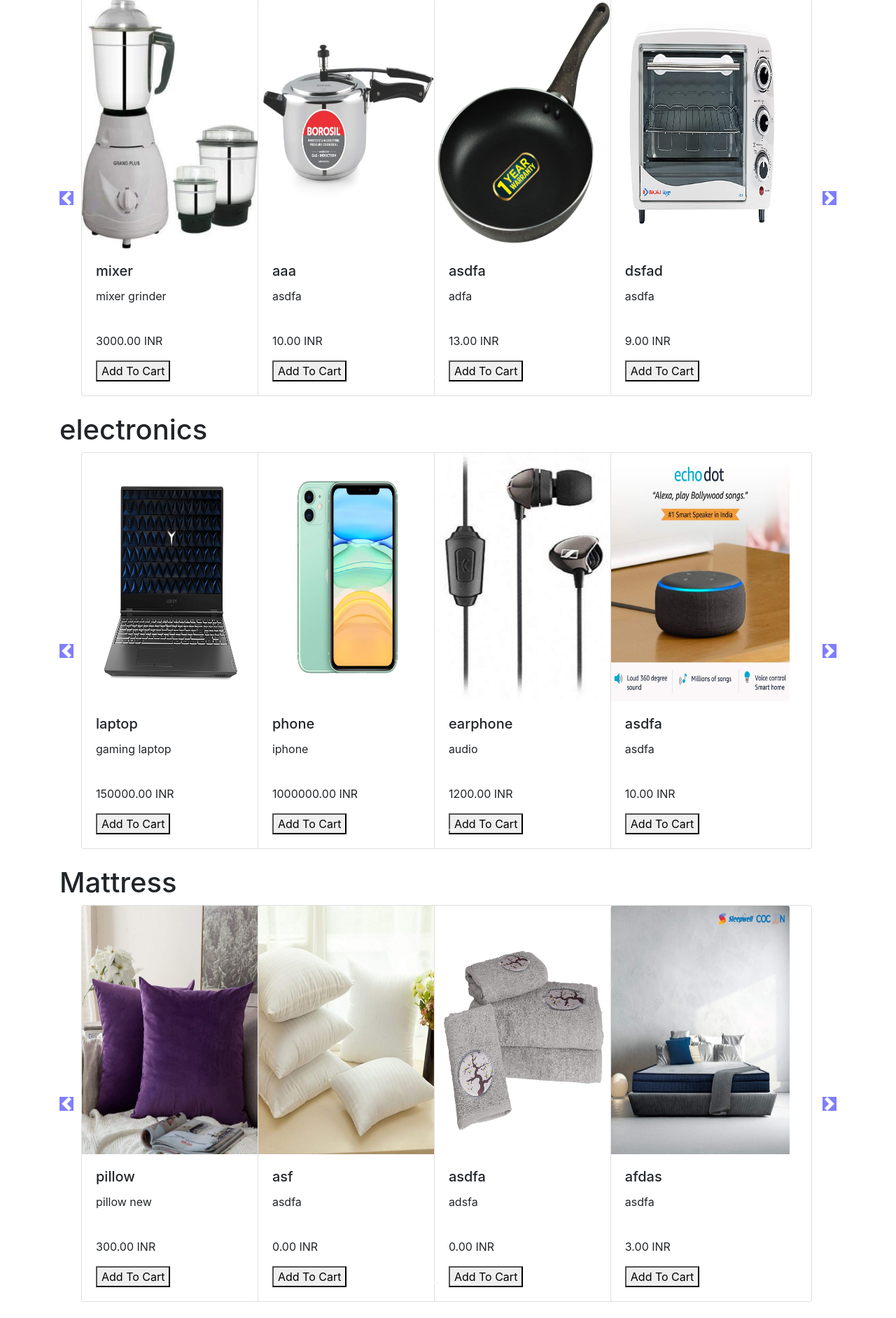
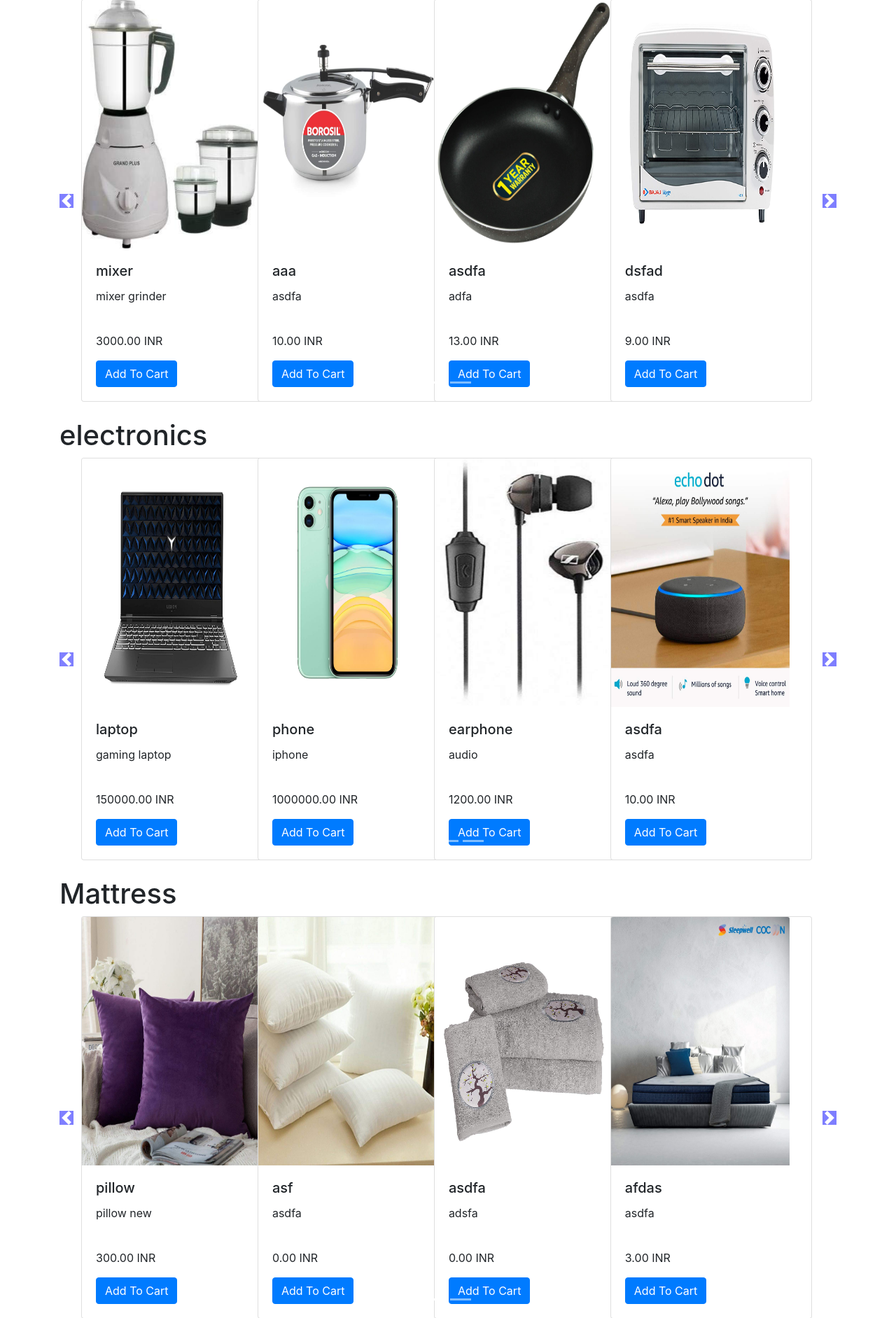
Before and after one commit to saifhusain2016/djangoEcom, a Django app: page /shop/ in a window 1280 px wide. Shown: the part 113-1996 px from the top of the page at 70% size. Run offline with Django 3.2, Linux system fonts and the light colour scheme; data comes from the database, SQL or seed files in the repository; some libraries are stand-ins or nearby versions.

Commit message:
addToCart Button CSS

```diff
--- a/shop/templates/shop/index.html
+++ b/shop/templates/shop/index.html
@@ -65,7 +65,7 @@
                                 <h5 class="card-title">{{ data.0.productName}}</h5>
                                 <p class="card-text">{{data.0.description}}</p><br>
                                 <p class="card-text">{{data.0.price}}.00 INR</p>
-                                <button id="pr{{data.0.id}}" class="cart" href="#" class="btn btn-primary">Add To Cart</button>
+                                <button id="pr{{data.0.id}}" class="btn btn-primary cart">Add To Cart</button>
                             </div>
                         </div>
                     </div>
@@ -78,7 +78,7 @@
                                 <h5 class="card-title">{{ p.productName}}</h5>
                                 <p class="card-text">{{p.description}}</p><br>
                                 <p class="card-text">{{p.price}}.00 INR</p>
-                                <button id="pr{{p.id}}" class="cart" href="#" class="btn btn-primary">Add To Cart</button>
+                                <button id="pr{{p.id}}" class="btn btn-primary cart">Add To Cart</button>
                             </div>
                         </div>
                     </div>
```
